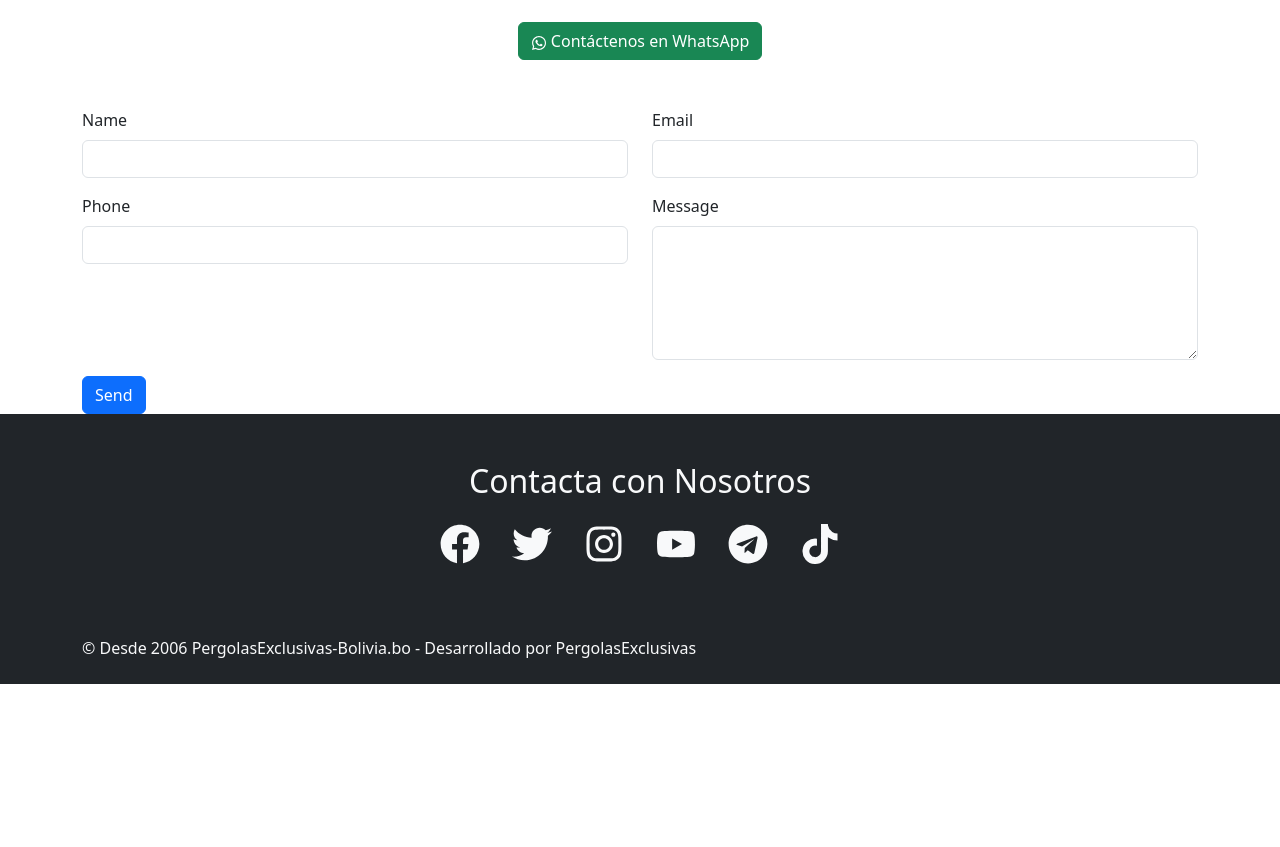
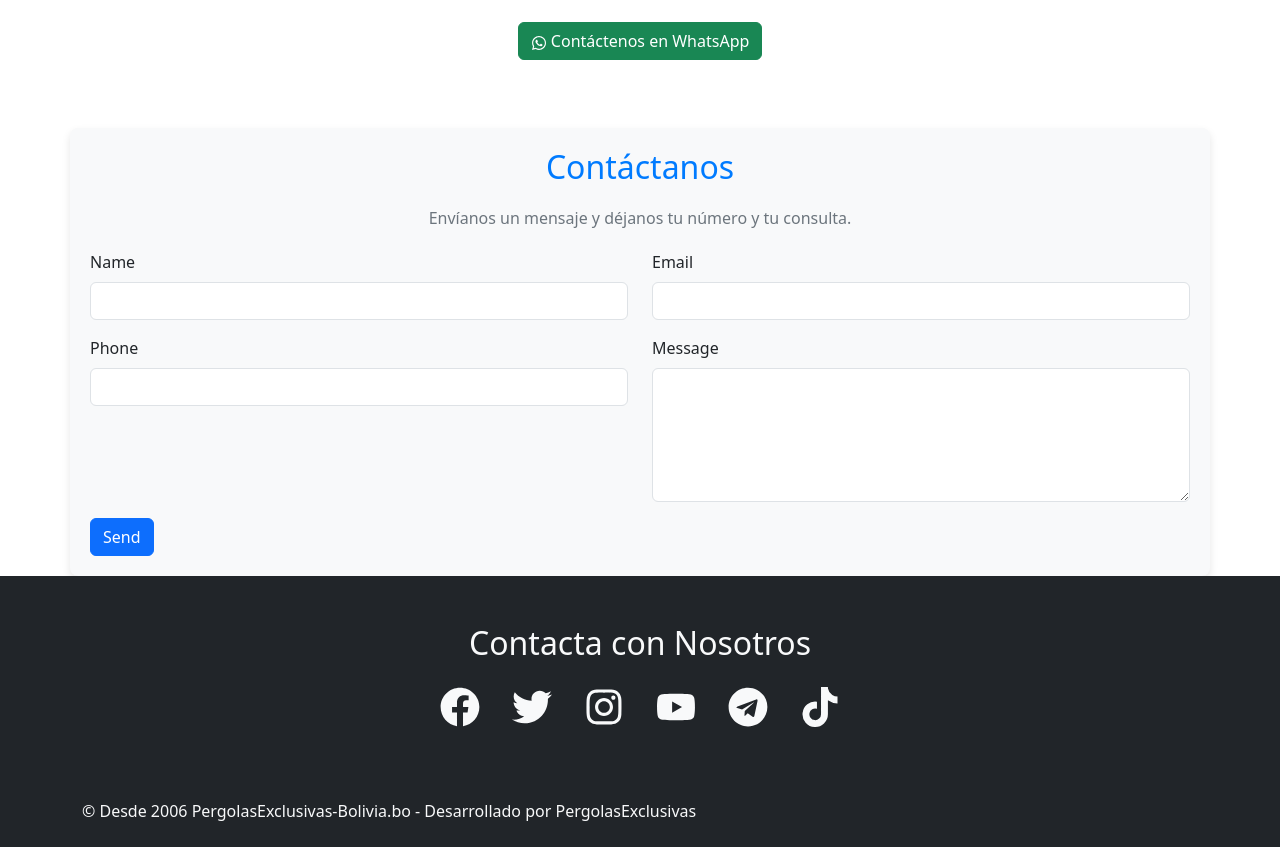
Before and after one commit to JCesar25/pergolaslions3, a React (Create React App) app: page / in a window 1280 px wide. Shown: the part 3675-4522 px from the top of the page. Before the commit the page ends 4359 px from the top, so only its background shows below. Built offline with nearby package versions, Linux system fonts and the light colour scheme.

Commit message:
formualrio

```diff
--- a/src/Componentes/ContactoFormulario.js
+++ b/src/Componentes/ContactoFormulario.js
@@ -2,7 +2,10 @@ import React from 'react';
 
 const ContactoFormulario = () => {
   return (
-    <form name="contact" data-netlify="true" className="container">
+    <div className="container" style={styles.container}>
+      <h2 style={styles.title}>Contáctanos</h2>
+      <p style={styles.description}>Envíanos un mensaje y déjanos tu número y tu consulta.</p>
+      <form name="contact" data-netlify="true" style={styles.form}>
         <div className="row">
           <div className="col-md-6">
             <div className="mb-3">
@@ -33,7 +36,31 @@ const ContactoFormulario = () => {
         </div>
         <button type="submit" className="btn btn-primary">Send</button>
       </form>
+    </div>
   );
 };
 
+const styles = {
+  container: {
+    backgroundColor: '#f8f9fa', // Color de fondo claro
+    padding: '20px',
+    borderRadius: '8px',
+    boxShadow: '0 4px 8px rgba(0, 0, 0, 0.1)',
+    marginTop: '20px'
+  },
+  title: {
+    textAlign: 'center',
+    marginBottom: '20px',
+    color: '#007bff'
+  },
+  description: {
+    textAlign: 'center',
+    marginBottom: '20px',
+    color: '#6c757d'
+  },
+  form: {
+    marginTop: '20px'
+  }
+};
+
 export default ContactoFormulario;
```
Lines whose indentation alone changed are shown as unchanged.
